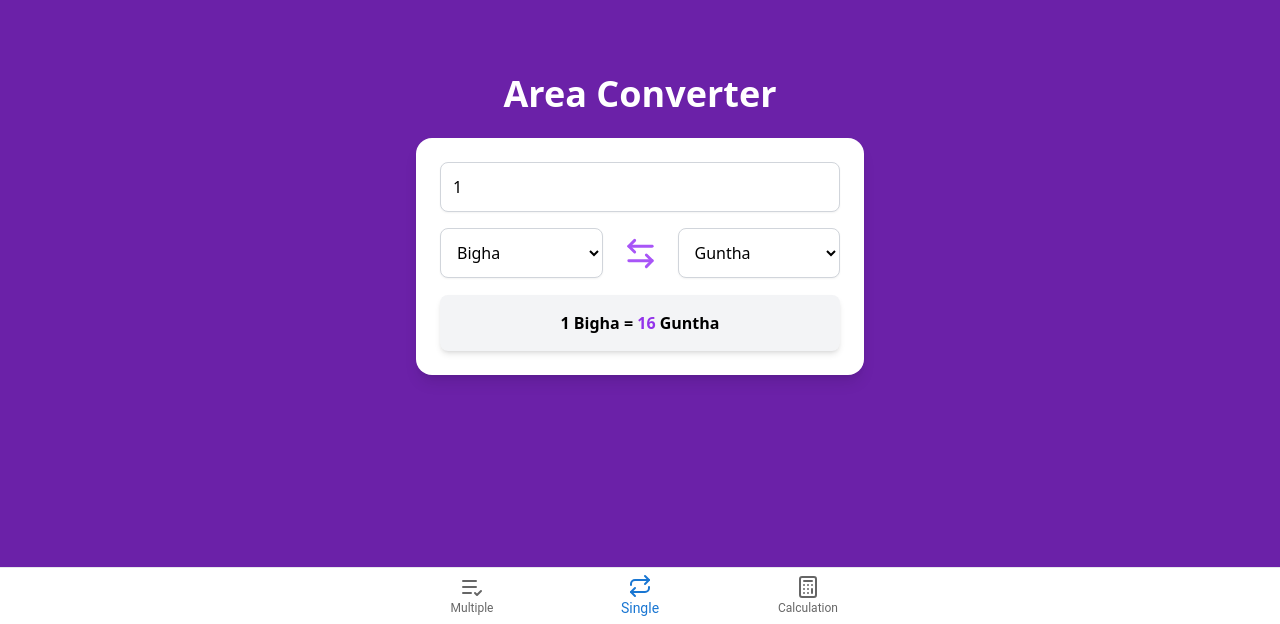
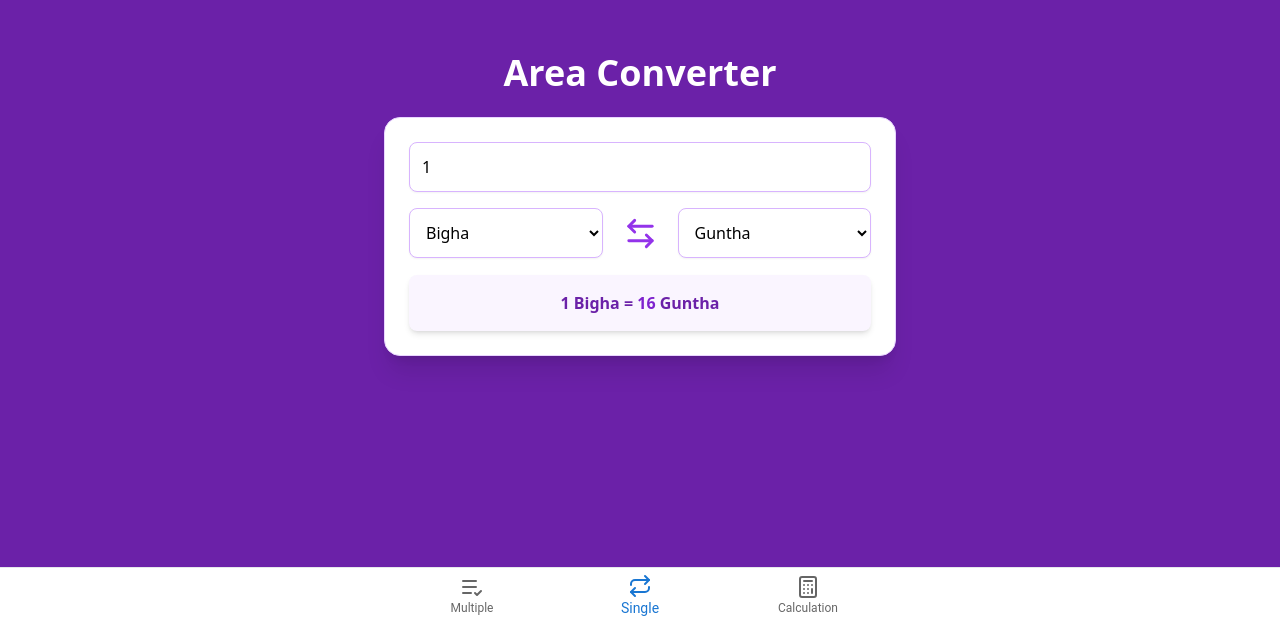
Before and after one commit to Murlidhar08/Area-Converter, a React (Vite) app: page /single in a window 1280 px wide. Shown: the part 176-800 px from the top of the page. Built offline with nearby package versions, Linux system fonts and the light colour scheme.

Commit message:
Design improvement for floating calculator

```diff
--- a/src/pages/AreaConverterMultiple.tsx
+++ b/src/pages/AreaConverterMultiple.tsx
@@ -312,7 +312,7 @@ export default function AreaConverterMultiple() {
       {!!calculationStore?.listOfCalc?.length && (
         <motion.button
           title="Calculation"
-          className="fixed top-6 right-6 bg-purple-700 hover:bg-purple-900 text-white p-4 rounded-full shadow-lg focus:outline-none cursor-default"
+          className="fixed top-6 right-6 bg-purple-700 hover:bg-purple-900 text-white p-4 rounded-full shadow-lg focus:outline-none cursor-default hidden sm:block"
           aria-label="Go to Single Page"
         >
           <CalculatorIcon className="cursor-pointer" onClick={() => navigate("/calculation")} size={30} />
--- a/src/pages/AreaConverterSingle.tsx
+++ b/src/pages/AreaConverterSingle.tsx
@@ -62,10 +62,10 @@ export default function AreaConverterSingle() {
   };
 
   return (
-    <div className="flex flex-col items-center justify-center min-h-screen bg-purple-800 p-4 relative">
+    <div className="sm:flex flex-col items-center justify-center min-h-screen sm:bg-purple-800 sm:pb-20 sm:p-4 bg-white">
       {/* Title */}
       <motion.h1
-        className="text-4xl font-extrabold mb-6 text-white text-center"
+        className="text-4xl font-extrabold p-6 bg-purple-800 text-white text-center"
         initial={{ opacity: 0, y: -20 }}
         animate={{ opacity: 1, y: 0 }}
       >
@@ -74,7 +74,7 @@ export default function AreaConverterSingle() {
 
       {/* Converter Box */}
       <motion.div
-        className="bg-white p-6 rounded-2xl shadow-lg w-full max-w-md mx-auto"
+        className="bg-white p-4 sm:p-6 sm:shadow-xl sm:h-full w-full mx-auto sm:border border-purple-200 sm:rounded-2xl sm:max-w-lg"
         initial={{ opacity: 0, scale: 0.9 }}
         animate={{ opacity: 1, scale: 1 }}
       >
@@ -84,7 +84,7 @@ export default function AreaConverterSingle() {
             type="number"
             value={value}
             onChange={(e) => setValue(Number(e.target.value))}
-            className="p-3 border border-gray-300 rounded-lg shadow-sm focus:outline-none focus:ring-2 focus:ring-purple-500"
+            className="p-3 border border-purple-300 rounded-lg shadow-sm focus:outline-none focus:ring-2 focus:ring-purple-400"
             placeholder="Enter Value"
           />
         </div>
@@ -95,7 +95,7 @@ export default function AreaConverterSingle() {
           <select
             value={fromUnit}
             onChange={(e) => setFromUnit(e.target.value as keyof UnitDetails)}
-            className="w-1/2 p-3 border border-gray-300 rounded-lg shadow-sm bg-white focus:outline-none focus:ring-2 focus:ring-purple-500"
+            className="w-1/2 p-3 border border-purple-300 rounded-lg shadow-sm bg-white focus:outline-none focus:ring-2 focus:ring-purple-400"
           >
             {Object.keys(unitDetails).map((unit) => (
               <option key={unit} value={unit}>
@@ -104,14 +104,13 @@ export default function AreaConverterSingle() {
             ))}
           </select>
 
-          {/* Swap Button with SVG */}
+          {/* Swap Button */}
           <motion.button
             onClick={swapUnits}
-            className="text-purple-500 hover:text-purple-700 transition-colors flex items-center justify-center p-2 mx-3"
+            className="text-purple-600 hover:text-purple-800 transition-colors flex items-center justify-center p-2 mx-3"
             aria-label="Swap Units"
             whileHover={{ scale: 1.1 }}
             whileTap={{ scale: 0.9, rotate: 180 }}
-
           >
             <ArrowLeftRight size={35} />
           </motion.button>
@@ -120,7 +119,7 @@ export default function AreaConverterSingle() {
           <select
             value={toUnit}
             onChange={(e) => setToUnit(e.target.value as keyof UnitDetails)}
-            className="w-1/2 p-3 border border-gray-300 rounded-lg shadow-sm bg-white focus:outline-none focus:ring-2 focus:ring-purple-500"
+            className="w-1/2 p-3 border border-purple-300 rounded-lg shadow-sm bg-white focus:outline-none focus:ring-2 focus:ring-purple-400"
           >
             {Object.keys(unitDetails).map((unit) => (
               <option key={unit} value={unit}>
@@ -132,12 +131,12 @@ export default function AreaConverterSingle() {
 
         {/* Result Box */}
         <motion.div
-          className="bg-gray-100 p-4 rounded-lg shadow-md text-center font-semibold text-sm sm:text-base"
+          className="bg-purple-50 p-4 rounded-lg sm:shadow-md text-center font-semibold text-sm sm:text-base text-purple-800"
           initial={{ opacity: 0, y: 10 }}
           animate={{ opacity: 1, y: 0 }}
         >
           {value} {fromUnit} ={" "}
-          <span className="text-purple-600 font-bold">{convertArea()}</span>{" "}
+          <span className="text-purple-700 font-bold">{convertArea()}</span>{" "}
           {toUnit}
         </motion.div>
       </motion.div>
--- a/src/pages/Calculation.tsx
+++ b/src/pages/Calculation.tsx
@@ -34,19 +34,19 @@ export default function Calculation() {
     }, [calculationStore.listOfCalc]);
 
     return (
-        <div className="flex flex-col items-center justify-center min-h-screen bg-purple-800 p-4 pb-20">
+        <div className="sm:flex flex-col min-h-screen sm:bg-purple-800 sm:p-4 bg-white">
             {/* Title */}
             <motion.h1
-                className="text-4xl font-extrabold mb-6 text-white text-center"
-                initial={{ opacity: 0, y: -30 }}
+                className="text-3xl sm:text-4xl font-extrabold p-6 bg-purple-800 text-white text-center"
+                initial={{ opacity: 0, y: -20 }}
                 animate={{ opacity: 1, y: 0 }}
-                transition={{ duration: 0.5 }}
             >
                 Total Calculation
             </motion.h1>
 
+            {/* Content */}
             <motion.div
-                className="bg-white p-6 rounded-2xl shadow-xl w-full max-w-xl mx-auto"
+                className="flex-1 overflow-y-auto bg-white p-4 sm:p-6 sm:shadow-xl sm:border border-purple-200 sm:rounded-2xl sm:max-w-xl w-full mx-auto pb-24"
                 initial={{ opacity: 0, scale: 0.95 }}
                 animate={{ opacity: 1, scale: 1 }}
                 transition={{ duration: 0.4 }}
@@ -54,7 +54,9 @@ export default function Calculation() {
                 <div className="space-y-4">
                     {/* Price Input */}
                     <div className="flex justify-between items-center gap-4">
-                        <label className="text-purple-900 font-medium w-1/2">Price per unit</label>
+                        <label className="text-purple-900 font-medium w-1/2">
+                            Price per unit
+                        </label>
                         <input
                             type="number"
                             value={pricePerUnit}
@@ -79,7 +81,9 @@ export default function Calculation() {
                                 {row.unitValue} ({row.unit})
                             </div>
                             <div className="flex items-center gap-3 font-semibold text-purple-900">
-                                <span>{row.value} {calculationStore.calculateUnit}</span>
+                                <span>
+                                    {row.value} {calculationStore.calculateUnit}
+                                </span>
                                 <button
                                     onClick={() => dispatch(removeCalcItem(index))}
                                     className="hover:bg-red-100 p-1 rounded-full"
@@ -95,7 +99,10 @@ export default function Calculation() {
                         <div className="flex justify-between font-bold text-purple-900">
                             <span>Total Area</span>
                             <span>
-                                {totalVal} {calculationStore.calculateUnit ? `(${calculationStore.calculateUnit})` : ""}
+                                {totalVal}{" "}
+                                {calculationStore.calculateUnit
+                                    ? `(${calculationStore.calculateUnit})`
+                                    : ""}
                             </span>
                         </div>
                         <div className="flex justify-between font-bold text-purple-900">
@@ -112,11 +119,11 @@ export default function Calculation() {
                 </div>
             </motion.div>
 
-            {/* Navigate to Calculation */}
+            {/* Floating Button */}
             {!!calculationStore?.listOfCalc?.length && (
                 <motion.button
                     title="Calculation"
-                    className="fixed top-6 right-6 bg-purple-700 hover:bg-purple-900 text-white p-4 rounded-full shadow-lg focus:outline-none cursor-default"
+                    className="fixed top-6 right-6 bg-purple-700 hover:bg-purple-900 text-white p-4 rounded-full shadow-lg focus:outline-none cursor-default hidden sm:block"
                     aria-label="Go to Single Page"
                 >
                     <CalculatorIcon className="cursor-pointer" onClick={() => navigate("/calculation")} size={30} />
--- a/src/styles/globals.css
+++ b/src/styles/globals.css
@@ -4,7 +4,7 @@
 
 @layer base {
   body {
-    @apply bg-slate-800;
+    @apply bg-purple-800;
     @apply text-black;
   }
 }
```
